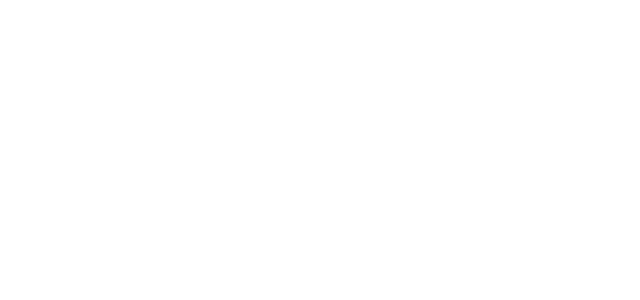
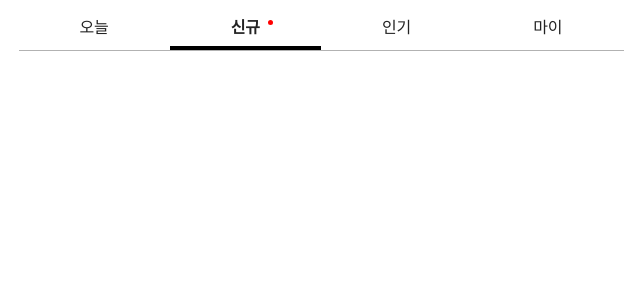
Before and after one commit to cacao-friends-shop/cacao-friends-shop_client, a React (Create React App) app: page /new in a window 1280 px wide. Shown: the top 300 px of the page, without its empty margins (319-959 px from the left). Built offline with nearby package versions, Linux system fonts and the light colour scheme.

Commit message:
[Feat] Searchba r컴포넌트 완성

```diff
--- a/src/App.tsx
+++ b/src/App.tsx
@@ -1,11 +1,15 @@
 import React from 'react';
 import { Global } from '@emotion/react';
 import GlobalStyles from 'styles/GlobalStyles';
+import { Route } from 'react-router-dom';
+import TabComp from 'components/molecules/TabComp';
 
 function App() {
   return (
     <>
       <Global styles={GlobalStyles} />
+      <Route path="/today" component={TabComp} />
+      <Route path="/new" component={TabComp} />
     </>
   );
 }
--- a/src/components/molecules/TabComp/index.tsx
+++ b/src/components/molecules/TabComp/index.tsx
@@ -1,74 +1,93 @@
 import React from 'react';
 import { css } from '@emotion/react';
-import { Tabs, TabList, TabPanels, Tab, TabPanel } from '@chakra-ui/react';
+import { NavLink } from 'react-router-dom';
 
-export type TabProps = {
-  /** 오늘 탭 내용 */
-  todayTab: React.ReactNode;
-  /** 신규 탭 내용 */
-  newTab: React.ReactNode;
-  /** 인기 탭 내용 */
-  popularTab: React.ReactNode;
-  /** 마이 탭 내용 */
-  myTab: React.ReactNode;
-};
+const TabComp = () => {
+  return (
+    <section css={tabStyle}>
+      <div className="navContainer">
+        <NavLink
+          activeClassName={'selected'}
+          className="navItem"
+          to="/today"
+          activeStyle={activeTabStyle}
+        >
+          오늘
+        </NavLink>
+      </div>
 
-const TabComp = ({ todayTab, newTab, popularTab, myTab }: TabProps) => {
-  return (
-    <Tabs css={tabStyle} variant="line">
-      <TabList>
-        <Tab _selected={activeTabStyle}>오늘</Tab>
-        <Tab _selected={activeTabStyle} className="update">
+      <div className="navContainer">
+        <NavLink
+          to="/new"
+          activeClassName={'selected'}
+          className="navItem update"
+          activeStyle={activeTabStyle}
+        >
           신규
-        </Tab>
-        <Tab _selected={activeTabStyle}>인기</Tab>
-        <Tab _selected={activeTabStyle}>마이</Tab>
-      </TabList>
+        </NavLink>
+      </div>
 
-      <TabPanels>
-        <TabPanel>{todayTab}</TabPanel>
-        <TabPanel>{newTab}</TabPanel>
-        <TabPanel>{popularTab}</TabPanel>
-        <TabPanel>{myTab}</TabPanel>
-      </TabPanels>
-    </Tabs>
+      <div className="navContainer">
+        <NavLink
+          className="navItem"
+          to="/popularTab"
+          activeStyle={activeTabStyle}
+        >
+          인기
+        </NavLink>
+      </div>
+
+      <div className="navContainer">
+        <NavLink className="navItem" to="/myTab" activeStyle={activeTabStyle}>
+          마이
+        </NavLink>
+      </div>
+    </section>
   );
 };
 const activeTabStyle = {
-  borderBottom: '4px solid black !important',
+  borderBottom: '4px solid black',
   fontWeight: 700,
 };
 const tabStyle = css`
+  max-width: 640px;
+  position: relative;
   width: 100%;
+  padding: 0 17.5px;
+  display: flex;
+  margin: 20px auto 0;
 
-  & [role='tablist'] {
+  & .navContainer {
+    flex-basis: 25%;
+    width: 100%;
+    text-align: center;
+    margin-bottom: 4px;
+    position: relative;
     border-bottom: 1px solid rgba(0, 0, 0, 0.3);
-    padding: 0 1.75rem;
   }
-  & [role='tablist'] > button {
-    flex-basis: 25%;
-    background: transparent;
-    padding: 0.7rem 0;
-    position: relative;
-    border-bottom: 0.4rem solid white;
+  & .navItem {
+    width: 100%;
+    display: inline-block;
 
-    span {
-      line-height: 150%;
-    }
+    padding: 0 1.75rem 10px;
   }
-  & [role='tablist'] > .update::after {
+
+  .update::after {
     content: '';
-
     width: 0.5rem;
     height: 0.5rem;
     background: red;
     border-radius: 50%;
     position: absolute;
-    top: 20%;
-    right: 35%;
+    top: 0;
+    right: 32%;
   }
-  & [role='tablist'] > .update:focus::after {
-    top: 25%;
+  .update:focus::after {
+    top: 10%;
+  }
+  .selected {
+    border-bottom: 4px solid black;
+    font-weight: 700;
   }
 `;
 export default TabComp;
```
Also changed, not shown: src/components/molecules/SearchBar/index.tsx (added, +76 -0 lines), src/components/organisms/Header/index.tsx (+1 -28 lines), 2 other files (tests, documents, lock files or other folders).
